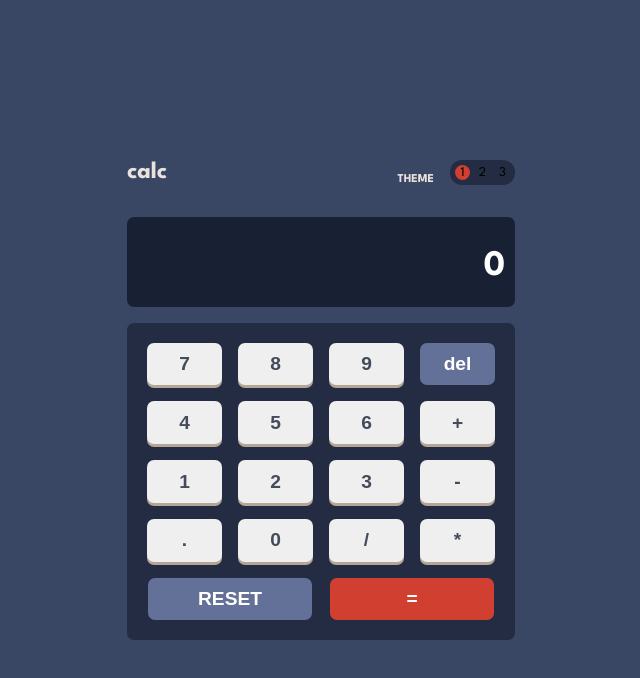
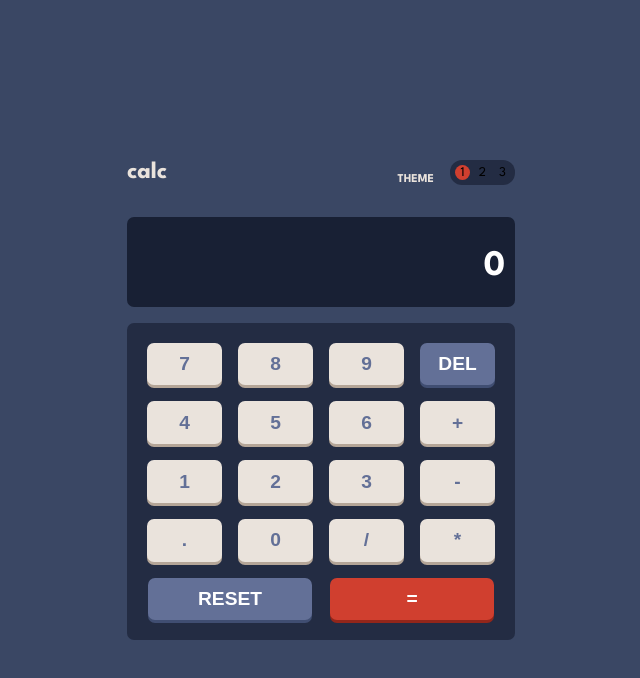
Before and after one commit to LorryAfriyie/calculator-app, a React (Vite) app: page / in a window 1280 px wide. Shown: the top 678 px of the page, without its empty margins (319-959 px from the left). Built offline with nearby package versions, Linux system fonts and the light colour scheme.

Commit message:
Code refactor
Creating css classes for theme in order to use javascript to change the theme by manipulating the class name.

```diff
--- a/src/components/ButtonSection.tsx
+++ b/src/components/ButtonSection.tsx
@@ -49,22 +49,22 @@ export function ButtonSection() {
 
   // Array of objects for button's data
   const button = [
-    { value: 7, text: "7", method: buttonValue },
-    { value: 8, text: "8", method: buttonValue },
-    { value: 9, text: "9", method: buttonValue },
-    { value: "", text: "del", method: deleteValue },
-    { value: 4, text: "4", method: buttonValue },
-    { value: 5, text: "5", method: buttonValue },
-    { value: 6, text: "6", method: buttonValue },
-    { value: "+", text: "+", method: signHandler },
-    { value: 1, text: "1", method: buttonValue },
-    { value: 2, text: "2", method: buttonValue },
-    { value: 3, text: "3", method: buttonValue },
-    { value: "-", text: "-", method: signHandler },
-    { value: ".", text: ".", method: commaHandler },
-    { value: 0, text: "0", method: buttonValue },
-    { value: "/", text: "/", method: signHandler },
-    { value: "*", text: "*", method: signHandler },
+    { value: 7, text: "7", method: buttonValue, class: "numeric" },
+    { value: 8, text: "8", method: buttonValue, class: "numeric" },
+    { value: 9, text: "9", method: buttonValue, class: "numeric" },
+    { value: "", text: "del", method: deleteValue, class: "del" },
+    { value: 4, text: "4", method: buttonValue, class: "numeric" },
+    { value: 5, text: "5", method: buttonValue, class: "numeric" },
+    { value: 6, text: "6", method: buttonValue, class: "numeric" },
+    { value: "+", text: "+", method: signHandler, class: "math-operator" },
+    { value: 1, text: "1", method: buttonValue, class: "numeric" },
+    { value: 2, text: "2", method: buttonValue, class: "numeric" },
+    { value: 3, text: "3", method: buttonValue, class: "numeric" },
+    { value: "-", text: "-", method: signHandler, class: "math-operator" },
+    { value: ".", text: ".", method: commaHandler, class: "comma" },
+    { value: 0, text: "0", method: buttonValue, class: "numeric" },
+    { value: "/", text: "/", method: signHandler, class: "math-operator" },
+    { value: "*", text: "*", method: signHandler, class: "math-operator" },
   ];
 
   return (
@@ -73,7 +73,12 @@ export function ButtonSection() {
         {button.map((x, index) => {
           return (
             <div key={index}>
-              <Button onClick={x.method} value={x.value} text={x.text} />
+              <Button
+                onClick={x.method}
+                value={x.value}
+                text={x.text}
+                btnClass={x.class}
+              />
             </div>
           );
         })}
--- a/src/components/button.tsx
+++ b/src/components/button.tsx
@@ -5,11 +5,27 @@ type ButtonProps = {
   onClick?: React.MouseEventHandler<HTMLButtonElement>;
   text: string;
   value?: number | string;
+  btnClass?: string;
 };
 
-export function Button({ onClick, text, value }: ButtonProps) {
+export function Button({ onClick, text, value, btnClass }: ButtonProps) {
   const { theme } = useThemeContext();
   const btn = useRef<HTMLButtonElement | null>(null);
+
+  // Numeric buttons
+  const buttonTheme1 = "theme-one-btn-style",
+    buttonTheme2 = "theme-two-btn-style",
+    buttonTheme3 = "theme-three-btn-style";
+
+  // Delete button
+  const delTheme1 = "del-theme-one",
+    delTheme2 = "del-theme-two",
+    delTheme3 = "del-theme-three";
+
+  // Reset Button
+  const resetTheme1 = "reset-theme-one",
+    resetTheme2 = "reset-theme-two",
+    resetTheme3 = "reset-theme-three";
 
   // Variable to hold the value type of the different buttons of the calculator
   const valueType = typeof value;
@@ -19,11 +35,14 @@ export function Button({ onClick, text, value }: ButtonProps) {
     function BtnColorSwitch(theme: string) {
       switch (theme) {
         case "one":
-          BtnColors(
-            "var(--clr-th1-key-bg-ddb)",
-            "var(--clr-th1-key-bg-lgo",
-            "var(--clr-th1-key-sh-go)"
-          );
+          if (CheckClassName(buttonTheme2)) {
+            RemoveClass(buttonTheme2);
+            AddClass(buttonTheme1);
+          } else if (CheckClassName(buttonTheme3)) {
+            RemoveClass(buttonTheme3);
+            AddClass(buttonTheme1);
+          } else AddClass(buttonTheme1);
+
           NonNumericBtnStyle(
             text,
             "var(--clr-white)",
@@ -34,11 +53,14 @@ export function Button({ onClick, text, value }: ButtonProps) {
           );
           break;
         case "two":
-          BtnColors(
-            "var(--clr-th2-very-dark-grayish-yellow)",
-            "var(--clr-th2-key-bg-lgy)",
-            "var(--clr-th2-key-sh-dgo)"
-          );
+          if (CheckClassName(buttonTheme1)) {
+            RemoveClass(buttonTheme1);
+            AddClass(buttonTheme2);
+          } else if (CheckClassName(buttonTheme3)) {
+            RemoveClass(buttonTheme3);
+            AddClass(buttonTheme2);
+          } else AddClass(buttonTheme2);
+
           NonNumericBtnStyle(
             text,
             "var(--clr-white)",
@@ -49,11 +71,14 @@ export function Button({ onClick, text, value }: ButtonProps) {
           );
           break;
         case "three":
-          BtnColors(
-            "var(--clr-th3-light-yellow)",
-            "var(--clr-th3-key-bg-vdv)",
-            "var(--clr-th3-key-sh-dm)"
-          );
+          if (CheckClassName(buttonTheme1)) {
+            RemoveClass(buttonTheme1);
+            AddClass(buttonTheme3);
+          } else if (CheckClassName(buttonTheme2)) {
+            RemoveClass(buttonTheme2);
+            AddClass(buttonTheme3);
+          } else AddClass(buttonTheme3);
+
           NonNumericBtnStyle(
             text,
             "var(--clr-white)",
@@ -68,26 +93,9 @@ export function Button({ onClick, text, value }: ButtonProps) {
       }
     }
 
-    // Function to add theme colors to the button background and text color
-    function BtnColors(btnTextColor: string, btnColor: string, shadow: string) {
-      btn.current!.style.color = btnTextColor;
-
-      if (valueType === "number") {
-        btn.current!.style.backgroundColor = btnColor;
-        btn.current!.style.boxShadow = "0px 3px 0px 0px " + shadow;
-      }
-      if (valueType === "string" && value != "=" && value != "") {
-        btn.current!.style.backgroundColor = btnColor;
-        btn.current!.style.boxShadow = "0px 3px 0px 0px " + shadow;
-      }
-    }
-
     // Function to set default theme
     function activeColor() {
-      btn.current!.style.color = "var(--clr-th1-very-dark-grayish-blue)";
-
-      if (valueType === "number")
-        btn.current!.style.boxShadow = "0 3px 0 0 var(--clr-th1-key-sh-go)";
+      AddClass(buttonTheme1);
 
       if (valueType === "string" && value != "=" && value != "")
         btn.current!.style.boxShadow = "0 3px 0 0 var(--clr-th1-key-sh-go)";
@@ -96,7 +104,9 @@ export function Button({ onClick, text, value }: ButtonProps) {
         text,
         "var(--clr-white)",
         "var(--clr-th1-key-bg-ddb)",
-        "var(--clr-th1-key-and-toggle-bg-r)"
+        "var(--clr-th1-key-and-toggle-bg-r)",
+        "var(--clr-th1-key-sh-ddb)",
+        "var(--clr-th1-key-bg-dr)"
       );
     }
 
@@ -133,11 +143,23 @@ export function Button({ onClick, text, value }: ButtonProps) {
       }
     }
 
+    function CheckClassName(className: string) {
+      return btn.current!.classList.contains(className) ? true : false;
+    }
+
+    function AddClass(className: string) {
+      btn.current!.classList.add(className);
+    }
+
+    function RemoveClass(className: string) {
+      btn.current!.classList.remove(className);
+    }
+
     BtnColorSwitch(theme);
   }, [theme, value, text, valueType]);
 
   return (
-    <button onClick={onClick} value={value} ref={btn}>
+    <button onClick={onClick} value={value} ref={btn} className={btnClass}>
       {text}
     </button>
   );
--- a/src/scss/ButtonSection.scss
+++ b/src/scss/ButtonSection.scss
@@ -11,7 +11,7 @@
     outline: none;
     cursor: pointer;
     padding: 0.65rem;
-    // box-shadow: 0px 3px 0px 0px hsl(28, 16%, 65%);
+    text-transform: uppercase;
   }
 
   .four-row-btn {
@@ -33,8 +33,67 @@
 
     button {
       width: 90%;
-      text-transform: uppercase;
       margin: 0.5rem;
     }
   }
+
+  // Numeric Button Theme Styles
+  .theme-one-btn-style {
+    background-color: var(--clr-th1-key-bg-lgo);
+    color: var(--clr-th1-key-bg-ddb);
+    box-shadow: 0 3px 0 0 var(--clr-th1-key-sh-go);
+  }
+
+  .theme-two-btn-style {
+    background-color: var(-clr-th2-key-bg-lgy);
+    color: var(--clr-th2-very-dark-grayish-yellow);
+    box-shadow: 0 3px 0 0 var(--clr-th2-key-sh-dgo);
+  }
+
+  .theme-three-btn-style {
+    background-color: var(--clr-th3-key-bg-vdv);
+    color: var(--clr-th3-light-yellow);
+    box-shadow: 0 3px 0 0 var(--clr-th3-key-sh-dm);
+  }
+
+  // Delete and Reset button theme styles
+  .del-theme-one,
+  .reset-theme-one {
+    background-color: var(--clr-th1-key-bg-ddb);
+    color: var(--clr-white);
+    box-shadow: 0 3px 0 0 var(--clr-th1-key-sh-ddb);
+  }
+
+  .del-theme-two,
+  .reset-theme-two {
+    background-color: var();
+    color: var();
+    box-shadow: 0 3px 0 0;
+  }
+
+  .del-theme-three,
+  .reset-theme-three {
+    background-color: var();
+    color: var();
+    box-shadow: 0 3px 0 0;
+  }
+
+  // Equal sign button theme styles
+  .equal-sign-theme-one {
+    background-color: var();
+    color: var();
+    box-shadow: 0 3px 0 0;
+  }
+
+  .equal-sign-theme-two {
+    background-color: var();
+    color: var();
+    box-shadow: 0 3px 0 0;
+  }
+
+  .equal-sign-theme-three {
+    background-color: var();
+    color: var();
+    box-shadow: 0 3px 0 0;
+  }
 }
```
